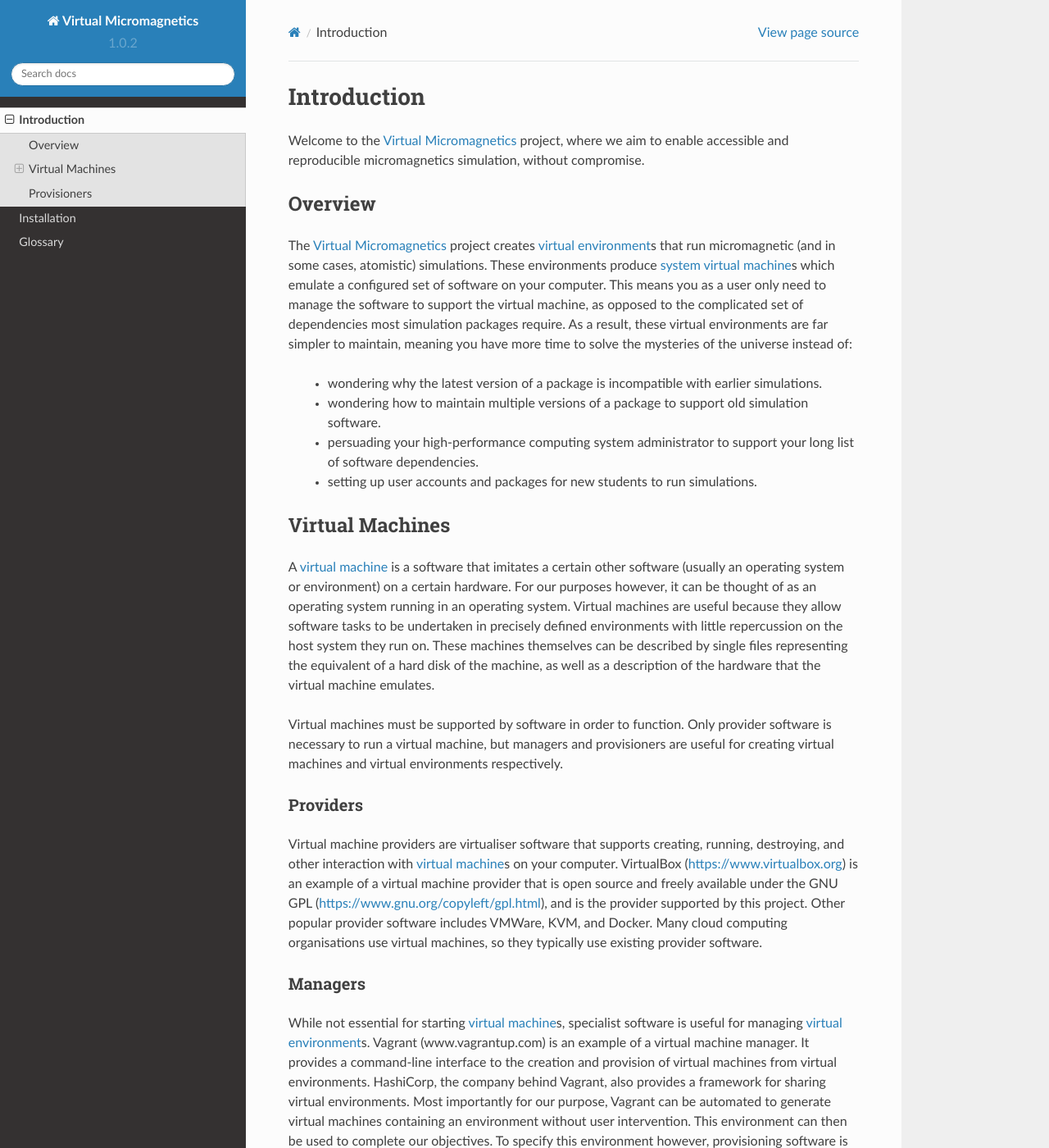
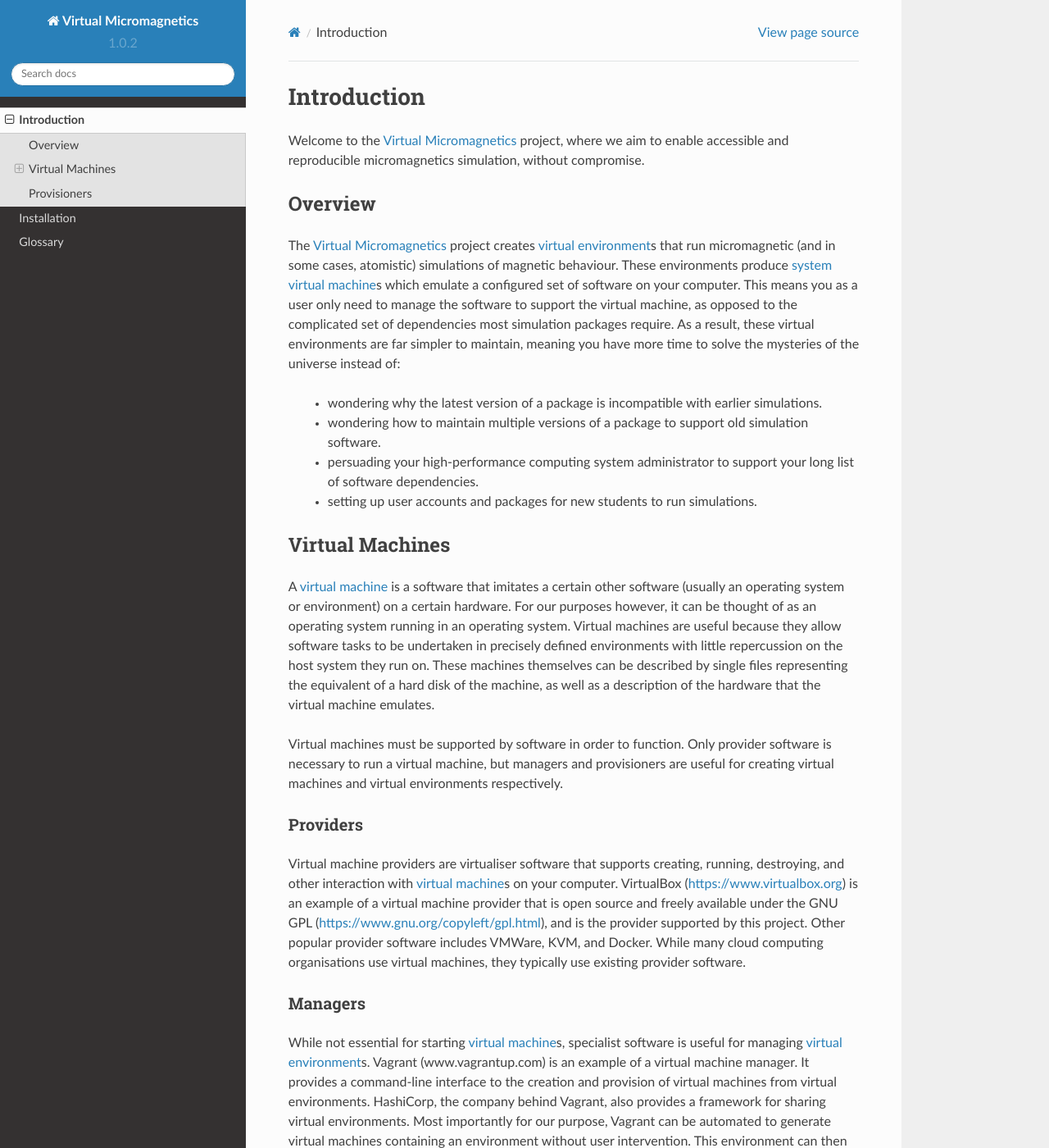
Before and after one commit to computationalmodelling/virtualmicromagnetics, a Sphinx documentation site: the page built from docs/introduction.rst, in a window 1280 px wide and 1400 px high. Shown: the whole window at 82% size. Built offline with Sphinx 7.4.7 and the Read the Docs theme 2.0.0, drawn with Linux system fonts in a browser that asks for light colours.

Commit message:
DOC-026: Improve some existing text, after being away for a while.

```diff
--- a/docs/glossary.rst
+++ b/docs/glossary.rst
@@ -14,8 +14,8 @@ Glossary
 
    Vagrant Environment
        The directory structure (including ``Vagrantfile``) created by Vagrant
-       when ``vagrant init`` is called. A single virtual machine can be managed
-       in a given environment.
+       when ``vagrant init`` is commanded. A single virtual machine can be
+       managed in a given environment.
 
    Virtual Environment
        Virtual environments produce the same :term:`virtual machine` on all
--- a/docs/introduction.rst
+++ b/docs/introduction.rst
@@ -13,12 +13,13 @@ Overview
 
 The :term:`Virtual Micromagnetics` project creates :term:`virtual
 environment`\s that run micromagnetic (and in some cases, atomistic)
-simulations. These environments produce :term:`system virtual machine`\s which
-emulate a configured set of software on your computer. This means you as a user
-only need to manage the software to support the virtual machine, as opposed to
-the complicated set of dependencies most simulation packages require. As a
-result, these virtual environments are far simpler to maintain, meaning you
-have more time to solve the mysteries of the universe instead of:
+simulations of magnetic behaviour. These environments produce :term:`system
+virtual machine`\s which emulate a configured set of software on your
+computer. This means you as a user only need to manage the software to support
+the virtual machine, as opposed to the complicated set of dependencies most
+simulation packages require. As a result, these virtual environments are far
+simpler to maintain, meaning you have more time to solve the mysteries of the
+universe instead of:
 
  - wondering why the latest version of a package is incompatible with earlier
    simulations.
@@ -61,8 +62,8 @@ your computer. VirtualBox (https://www.virtualbox.org) is an example of a
 virtual machine provider that is open source and freely available under the GNU
 GPL (https://www.gnu.org/copyleft/gpl.html), and is the provider supported by
 this project. Other popular provider software includes VMWare, KVM, and Docker.
-Many cloud computing organisations use virtual machines, so they typically use
-existing provider software.
+While many cloud computing organisations use virtual machines, they typically
+use existing provider software.
 
 .. _introduction-managers:
 
```
